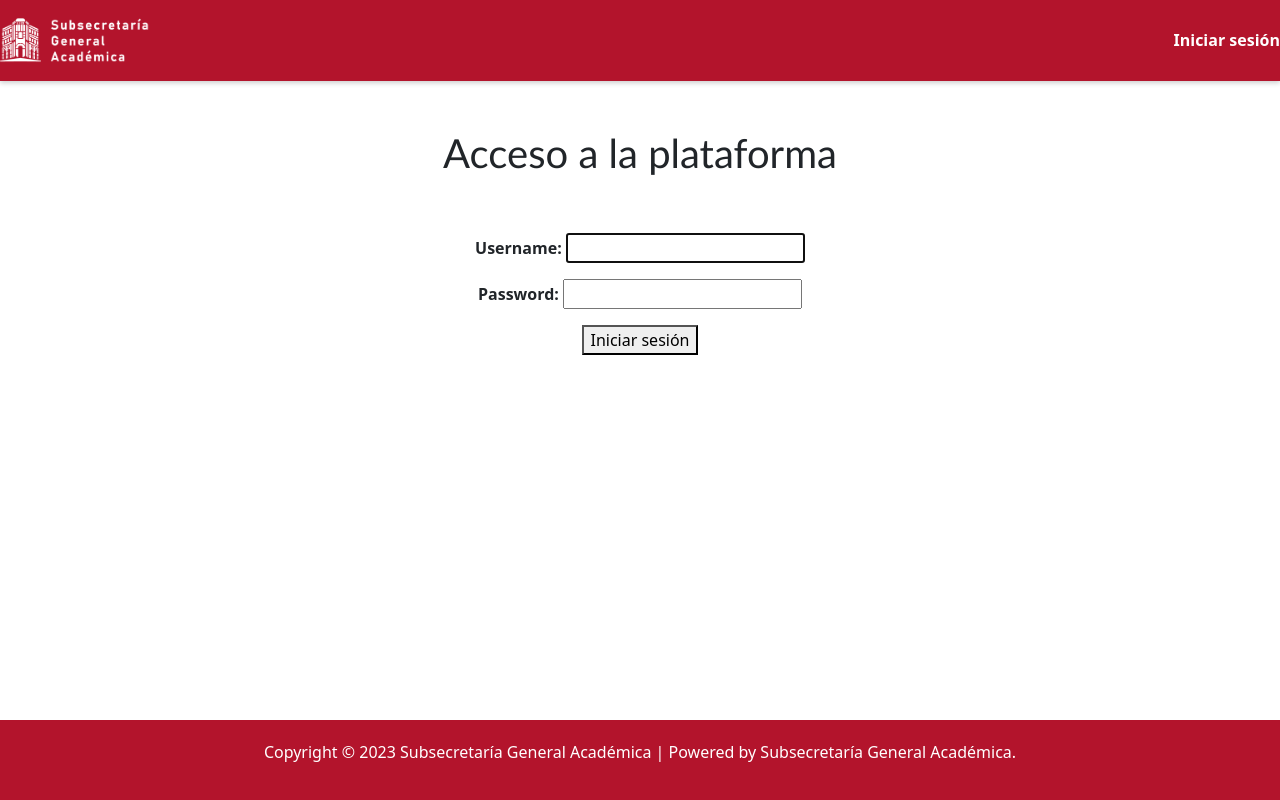
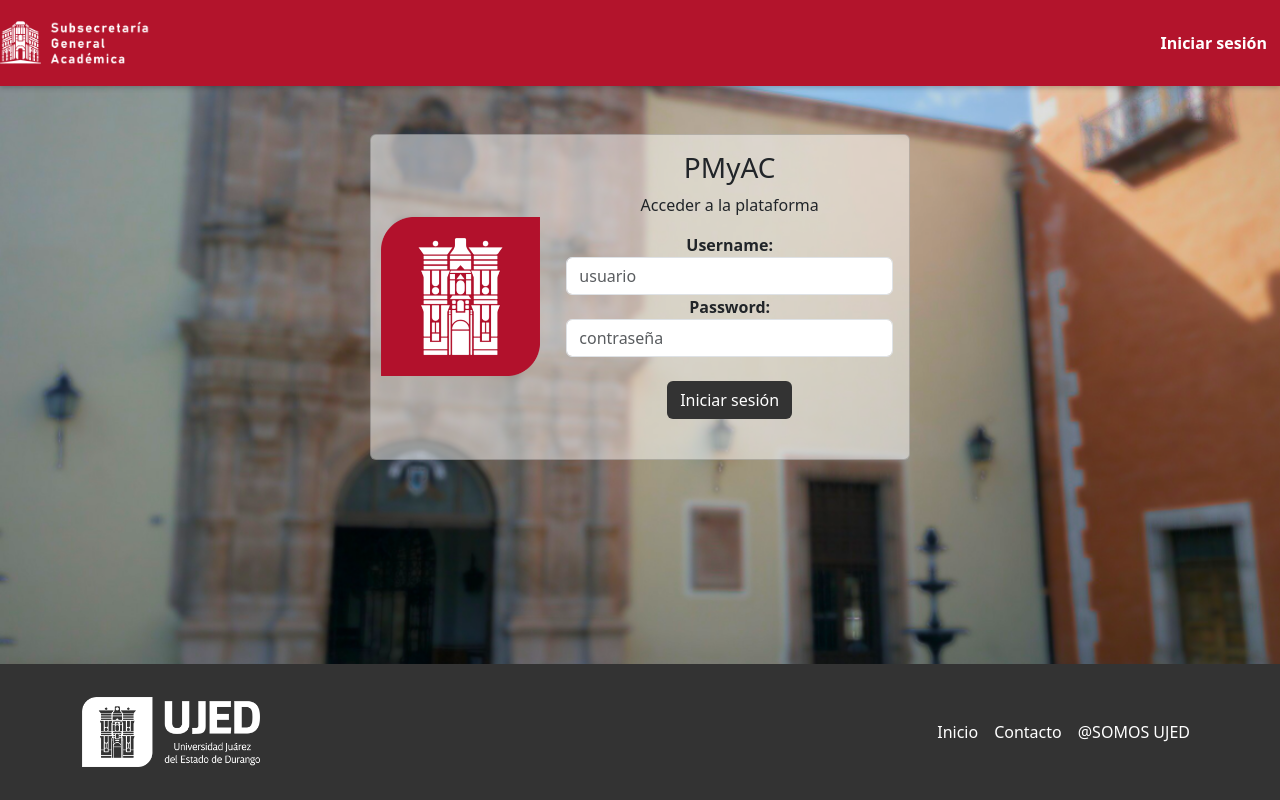
Before and after one commit to cesar-ujed/eva-demo, a Django app: page / in a window 1280 px wide. Run offline with Django 4.2, Linux system fonts and the light colour scheme.

Commit message:
actualizacion de frontend login y search

```diff
--- a/frontend/forms.py
+++ b/frontend/forms.py
@@ -1,5 +1,10 @@
 from django import forms
 from api.models import *
+from django.contrib.auth.forms import AuthenticationForm
+
+class BootstrapAuthenticationForm(AuthenticationForm):
+    username = forms.CharField(widget=forms.TextInput(attrs={'class': 'form-control', 'placeholder': 'usuario'}))
+    password = forms.CharField(widget=forms.PasswordInput(attrs={'class': 'form-control', 'placeholder': 'contraseña'}))
 
 class RecomendacionForm(forms.ModelForm):
     class Meta:
--- a/frontend/templates/layouts/base.html
+++ b/frontend/templates/layouts/base.html
@@ -8,8 +8,22 @@
     <link rel="stylesheet" href="{% static 'styles/main.css' %}">
     <link href="https://cdn.jsdelivr.net/npm/bootstrap@5.3.2/dist/css/bootstrap.min.css" rel="stylesheet" integrity="sha384-T3c6CoIi6uLrA9TneNEoa7RxnatzjcDSCmG1MXxSR1GAsXEV/Dwwykc2MPK8M2HN" crossorigin="anonymous">
     <link rel="icon" type="image/png" href="{% static 'images/th.png' %}">
-    <title>Evaluación CIEES</title>
+    <title>PMYAC UJED</title>
 </head>
+<style>
+    body {
+        background-image: url('{% static "images/fondo.png" %}');
+        position: relative;
+        background-attachment: fixed;
+        margin: 0;
+        padding: 0;
+        height: 100vh;
+        background-repeat: no-repeat;
+        background-size: cover;
+        background-position: center;
+
+    }
+</style>
 <body>
     <header class="university-header">
         <nav class="navbar">
--- a/frontend/templates/signin.html
+++ b/frontend/templates/signin.html
@@ -4,16 +4,60 @@
 
 <br><br>
 <div class="content-grid">
-    <h1>Acceso a la plataforma</h1><br><br>
-    <form class="form-login" action="" method="post">
-        {% csrf_token %}
-        {{ form.as_p }}
-        <button>Iniciar sesión</button>
-    </form>
-    {{ error }}
+    <div class="card mb-3 text-center" style="max-width: 540px; background-color: rgba(255, 255, 255, 0.5);">
+        <div class="row g-0">
+            <div class="col-md-4" style="display: flex; align-items: center;">
+                <img src="{% static 'images/ujed_red.png' %}" class="img-fluid rounded-start" style="max-width: 250px; padding: 10px;" alt="...">
+            </div>
+            <div class="col-md-8">
+                <div class="card-body">
+                    <h3 class="card-title">PMyAC</h3>
+                    <p class="card-text">Acceder a la plataforma</p>
+                    <form method="post">
+                        {% csrf_token %}
+                        <div class="form-group">
+                            {{ form.username.label_tag }}
+                            {{ form.username }}
+                        </div>
+                        <div class="form-group">
+                            {{ form.password.label_tag }}
+                            {{ form.password }}
+                        </div>
+                        <br>
+                        <button type="submit" class="btn" style="background-color: #333333; color: #ffffff;">Iniciar sesión</button>
+                    </form>
+                    {{ error }}
+                    <br>
+                </div>
+            </div>
+        </div>
+    </div>
 </div>
 <footer class="footer-login">
-    <p>Copyright © 2023 Subsecretaría General Académica | Powered by Subsecretaría General Académica.</p>
+          <nav class="navbar navbar-expand-lg">
+            <div class="container">
+                <a class="navbar-brand" href="#">
+                    <img src="{% static 'images/logo-ujed.png' %}" alt="Logo UJED" width="170" height="70">
+                </a>
+                <button class="navbar-toggler" type="button" data-bs-toggle="collapse" data-bs-target="#navbarNav" aria-controls="navbarNav" aria-expanded="false" aria-label="Toggle navigation">
+                    <span class="navbar-toggler-icon"></span>
+                </button>
+                <div class="collapse navbar-collapse" id="navbarNav">
+                    <!-- Aquí puedes agregar enlaces de navegación adicionales -->
+                    <ul class="navbar-nav ms-auto">
+                        <li class="nav-item">
+                            <a class="nav-link active" aria-current="page" href="#" style="color: #fff;">Inicio</a>
+                        </li>
+                        <li class="nav-item">
+                            <a class="nav-link" href="#" style="color: #fff;">Contacto</a>
+                        </li>
+                        <li class="nav-item">
+                            <a class="nav-link" href="#" style="color: #fff;">@SOMOS UJED</a>
+                        </li>
+                    </ul>
+                </div>
+            </div>
+        </nav>
 </footer>
 
 {% endblock %}
--- a/frontend/views.py
+++ b/frontend/views.py
@@ -7,7 +7,7 @@
 from django.urls import reverse
 from django.views import View
 from api.models import Recomendacion
-from frontend.forms import RecomendacionForm
+from frontend.forms import RecomendacionForm, BootstrapAuthenticationForm
 from django.views.generic import ListView
 from django.db.models import Q
 
@@ -42,7 +42,7 @@
 def index(request):
     if request.method == 'GET':
         return render(request, 'signin.html', {
-            'form': AuthenticationForm
+            'form': BootstrapAuthenticationForm
         })
     else:
         user = authenticate(request, username=request.POST['username'],
@@ -50,8 +50,8 @@
 
         if user is None:
                 return render(request, 'signin.html', {
-                'form': AuthenticationForm,
-                'error': 'username or password incorrect'
+                'form': BootstrapAuthenticationForm,
+                'error': 'usuario o contraseña incorrecto'
             })
         else:
             login(request, user)
--- a/static/styles/main.css
+++ b/static/styles/main.css
@@ -4,6 +4,11 @@
 
 h1{
     font-family:'Trebuchet MS', 'Lucida Sans Unicode', 'Lucida Grande', 'Lucida Sans', Arial, sans-serif;
+}
+
+.content {
+    position: relative;
+    z-index: 1;
 }
 
 /* Estilo para el encabezado de la universidad */
@@ -43,6 +48,7 @@
 
 .nav-links li {
     margin-right: 20px;
+    padding: 13px;
 }
 
 .nav-links li:last-child {
@@ -78,7 +84,6 @@
 .content-grid{
     display: grid;
     justify-items: center;
-    text-align: center;
 }
 
 label {
@@ -103,12 +108,13 @@
 
 .footer-login{
     width: 100%;
-    background-color: #b3142c;
+    background-color: #333;
     position: fixed;
     bottom: 0;
+    padding: 20px;
 }
 
-.card:hover{
+.card-2:hover{
     border: 1px solid gray;
 }
 
```
Also changed, not shown: frontend/templates/search.html (+10 -11 lines), static/images/fondo.png (added), static/images/ujed_red.png (added).
